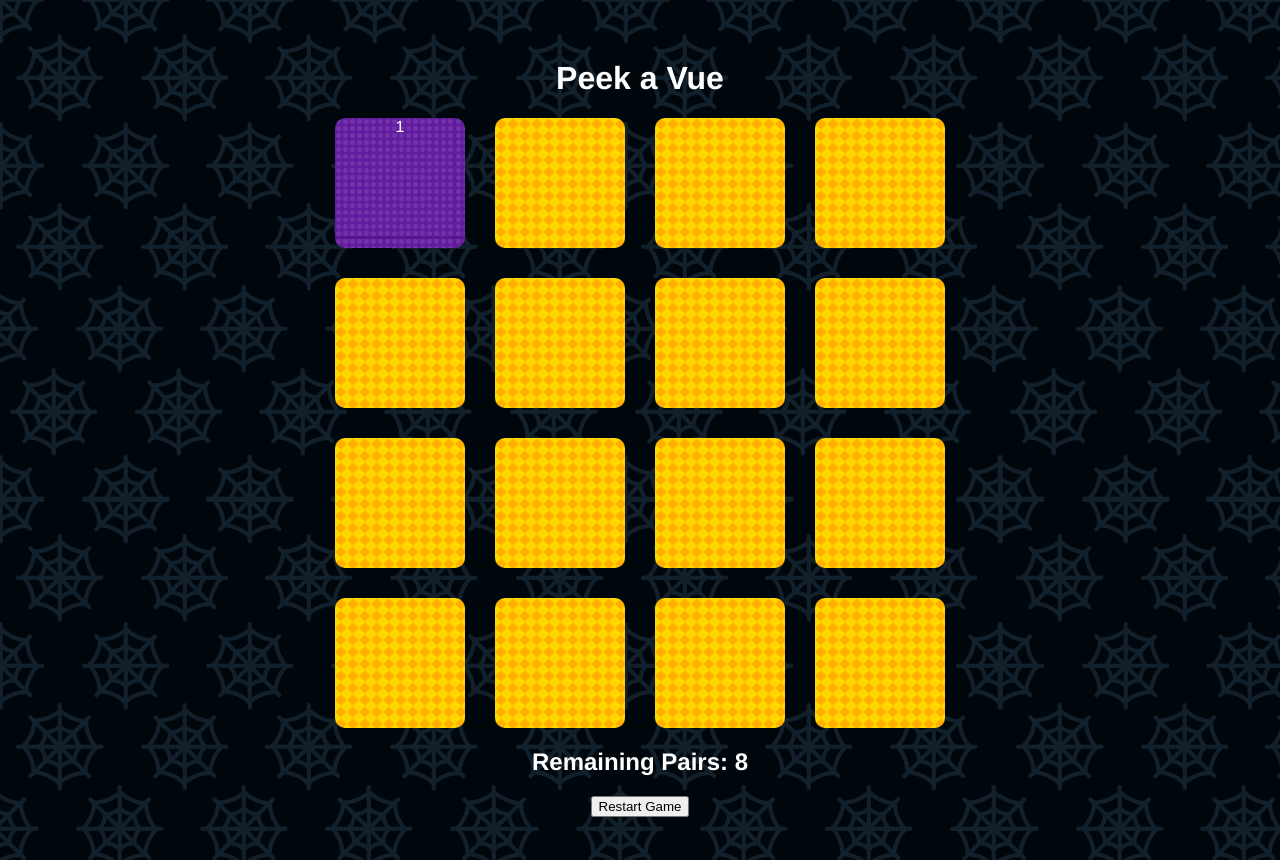
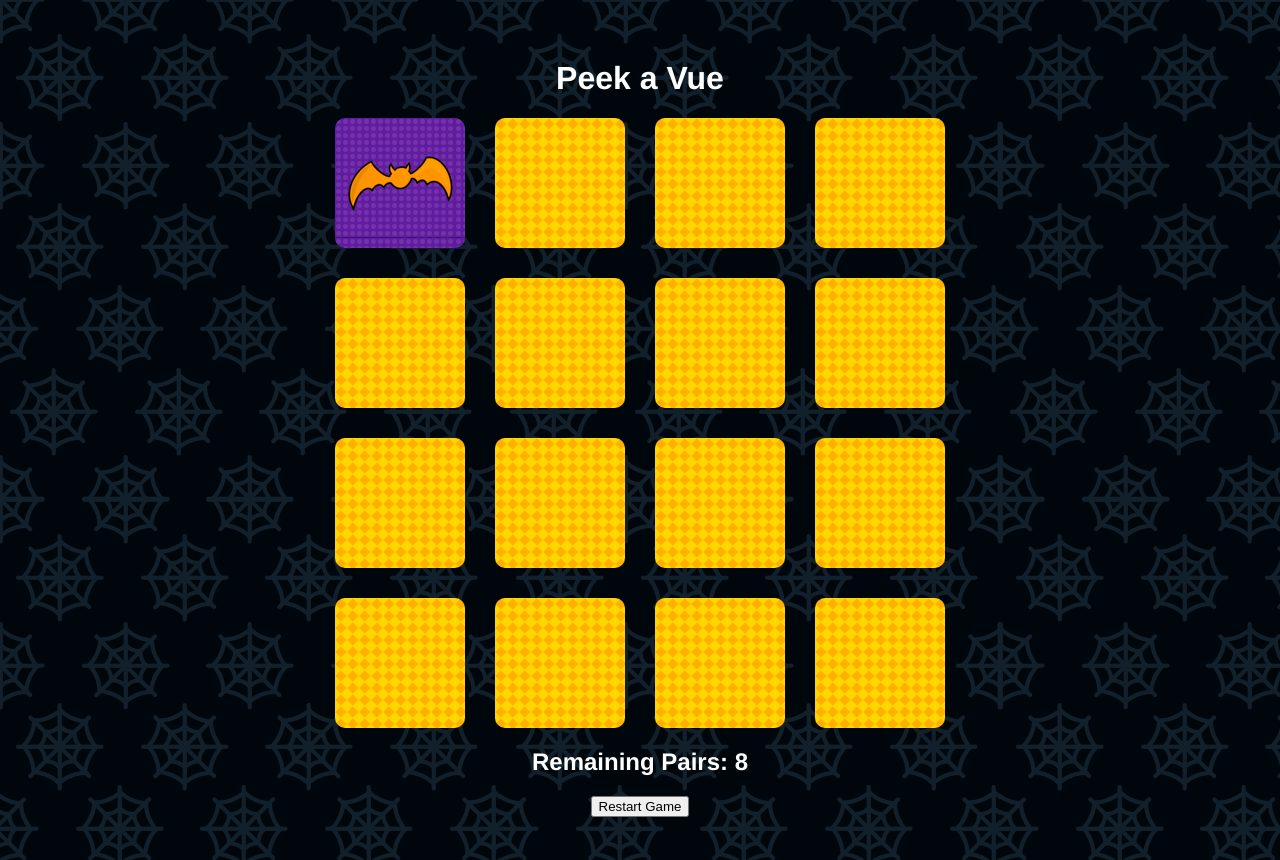
Before and after one commit to albertoaa/peek-a-vue, a Vue app: page / in a window 1280 px wide. Both pictures are taken after a click on the element 400 px from the left and 183 px from the top of the page. Built offline with nearby package versions, Linux system fonts and the light colour scheme.

Commit message:
feat: adding images to cards

```diff
--- a/src/App.vue
+++ b/src/App.vue
@@ -27,7 +27,7 @@ export default {
   },
   setup() {
     const cardList = ref([]);
-    const cardItems = [1, 2, 3, 4, 5, 6, 7, 8];
+    const cardItems = ['bat', 'candy', 'cauldron', 'cupcake', 'ghost', 'pumpkin', 'moon', 'witch-hat'];
 
     cardItems.forEach((item) => {
       cardList.value.push({
--- a/src/components/Card.vue
+++ b/src/components/Card.vue
@@ -1,8 +1,8 @@
 <template>
   <div class="card" @click="selectCard">
     <div v-if="visible" class="card-face is-front">
-      {{ value }}
-      <img v-if="matched" src="../../public/images/checkmark.svg" class="icon-checkmark" />
+      <img :src="`/images/${value}.png`" :alt="value" />
+      <img v-if="matched" src="images/checkmark.svg" class="icon-checkmark" />
     </div>
     <div v-else class="card-face is-back"></div>
   </div>
@@ -21,7 +21,7 @@ export default {
       required: true,
     },
     value: {
-      type: Number,
+      type: String,
       required: true,
     },
     visible: {
@@ -49,6 +49,9 @@ export default {
   height: 100%;
   position: absolute;
   border-radius: 10px;
+  display: flex;
+  align-items: center;
+  justify-content: center;
 }
 
 .card-face.is-front {
```
